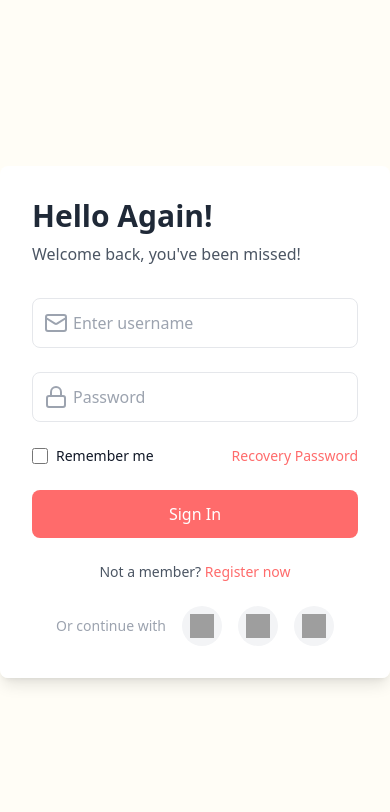
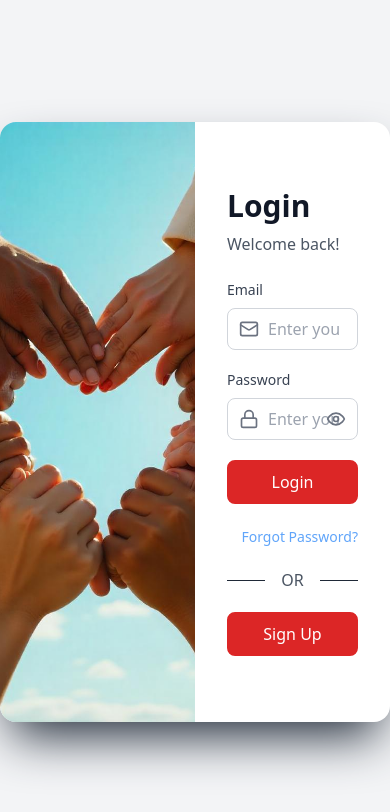
Before and after one commit to AugustoV2/Mini_Project_WebApp, a React (Vite) app: page /login in a window 390 px wide. Shown: the top 812 px of the page. Built offline with nearby package versions, Linux system fonts and the light colour scheme; grey boxes are pictures that could not be loaded.

Commit message:
some edits cheyydh

```diff
--- a/src/App.tsx
+++ b/src/App.tsx
@@ -1,12 +1,14 @@
 import { Routes, Route, Navigate } from 'react-router-dom';
-import Login from './pages/Login';
+import Signup from './pages/sign_up';
 import ForgotPassword from './pages/ForgotPassword';
 import Welcome from './pages/Welcome';
+import Login from './pages/login'
 
 function App() {
   return (
     <Routes>
-      <Route path="/login" element={<Login />} />
+       <Route path="/Login" element={<Login />} />
+      <Route path="/Signup" element={<Signup />} />
       <Route path="/forgot-password" element={<ForgotPassword />} />
       <Route path="/welcome" element={<Welcome />} />
       <Route path="/" element={<Navigate to="/login" replace />} />
--- a/src/pages/Login.tsx
+++ b/src/pages/Login.tsx
@@ -1,111 +1,104 @@
-import React, { useState } from "react";
-import { useNavigate, Link } from "react-router-dom";
-import { Mail, Lock } from "lucide-react";
+import React, { useState } from 'react';
+import { Eye, EyeOff, Mail, Lock } from 'lucide-react';
+import image from '../assests/heart_hands.png'; // Import local image
 
-function Login() {
-  const [email, setEmail] = useState("");
-  const [password, setPassword] = useState("");
-  const navigate = useNavigate();
-
-  const handleSubmit = (e: React.FormEvent) => {
-    e.preventDefault();
-    if (!email || !password) {
-      alert("Please fill in all fields");
-      return;
-    }
-    navigate("/dashboard");
-  };
+function App() {
+  const [showPassword, setShowPassword] = useState(false);
+  const [email, setEmail] = useState('');
+  const [password, setPassword] = useState('');
+  const imageLink = "https://i.ibb.co/7b2xD0t/freepik-the-style-is-candid-image-photography-with-natural-27776.png";
 
   return (
-    <div className="min-h-screen flex items-center justify-center bg-[#fffdf6]">
-      <div className="flex w-full max-w-4xl rounded-lg shadow-lg overflow-hidden">
-        {/* Left Section - Illustration */}
-        <div className="hidden lg:flex w-1/2 bg-[#ffefe3] items-center justify-center relative">
-          <img
-            src="https://i.ibb.co/HKcnZNx/IMG-20250125-WA0034.jpg"
-            alt="Illustration"
-            className="object-cover h-full w-full"
+    <div className="flex h-screen bg-gray-100 items-center justify-center">
+      <div className="flex w-[800px] h-[600px] bg-white rounded-2xl shadow-2xl shadow-gray-800 overflow-hidden">
+        {/* Left Side - Image with Link */}
+        <a href={imageLink} target="_blank" rel="noopener noreferrer" className="w-1/2 bg-cover bg-center" style={{ backgroundImage: `url(${image})` }}>
+          {/* Optional: You can add an overlay or any other content here if needed */}
+        </a>
+
+        {/* Right Side - Login Form */}
+        <div className="w-1/2 flex items-center justify-center px-8 py-8">
+          <div className="w-full space-y-6">
+            <div className="space-y-2">
+              <h1 className="text-3xl font-bold text-gray-900">Login</h1>
+              <p className="text-gray-600">Welcome back!</p>
+            </div>
+
+            <div className="space-y-5">
+              <div className="space-y-2">
+                <label htmlFor="email" className="block text-sm font-medium text-gray-700">
+                  Email
+                </label>
+                <div className="relative">
+                  <span className="absolute left-3 top-1/2 -translate-y-1/2 text-gray-500">
+                    <Mail size={20} />
+                  </span>
+                  <input
+                    type="email"
+                    id="email"
+                    value={email}
+                    onChange={(e) => setEmail(e.target.value)}
+                    className="w-full pl-10 pr-4 py-2 border border-gray-300 rounded-lg focus:ring-2 focus:ring-red-500 focus:border-transparent"
+                    placeholder="Enter your email"
                   />
                 </div>
-
-        {/* Right Section - Login Form */}
-        <div className="w-full lg:w-1/2 bg-white p-8 lg:p-12">
-          <h2 className="text-3xl font-bold text-gray-800">Hello Again!</h2>
-          <p className="text-gray-600 mt-2">Welcome back, you&apos;ve been missed!</p>
-
-          <form className="mt-8 space-y-6" onSubmit={handleSubmit}>
-            <div className="relative">
-              <Mail className="absolute left-3 top-1/2 transform -translate-y-1/2 text-gray-400" />
-              <input
-                id="email"
-                type="email"
-                required
-                value={email}
-                onChange={(e) => setEmail(e.target.value)}
-                placeholder="Enter username"
-                className="w-full px-10 py-3 border rounded-lg text-gray-900 placeholder-gray-400 focus:ring-2 focus:ring-[#ff6b6b] focus:outline-none"
-              />
               </div>
 
+              <div className="space-y-2">
+                <label htmlFor="password" className="block text-sm font-medium text-gray-700">
+                  Password
+                </label>
                 <div className="relative">
-              <Lock className="absolute left-3 top-1/2 transform -translate-y-1/2 text-gray-400" />
+                  <span className="absolute left-3 top-1/2 -translate-y-1/2 text-gray-500">
+                    <Lock size={20} />
+                  </span>
                   <input
+                    type={showPassword ? 'text' : 'password'}
                     id="password"
-                type="password"
-                required
                     value={password}
                     onChange={(e) => setPassword(e.target.value)}
-                placeholder="Password"
-                className="w-full px-10 py-3 border rounded-lg text-gray-900 placeholder-gray-400 focus:ring-2 focus:ring-[#ff6b6b] focus:outline-none"
+                    className="w-full pl-10 pr-4 py-2 border border-gray-300 rounded-lg focus:ring-2 focus:ring-red-500 focus:border-transparent"
+                    placeholder="Enter your password"
                   />
+                  <button
+                    type="button"
+                    onClick={() => setShowPassword(!showPassword)}
+                    className="absolute right-3 top-1/2 -translate-y-1/2 text-gray-500 hover:text-gray-700"
+                  >
+                    {showPassword ? <EyeOff size={20} /> : <Eye size={20} />}
+                  </button>
                 </div>
-
-            <div className="flex items-center justify-between">
-              <div className="flex items-center">
-                <input
-                  id="remember-me"
-                  name="remember-me"
-                  type="checkbox"
-                  className="h-4 w-4 text-[#ff6b6b] focus:ring-[#ff6b6b] border-gray-300 rounded"
-                />
-                <label htmlFor="remember-me" className="ml-2 text-sm text-gray-900">
-                  Remember me
-                </label>
-              </div>
-              <Link
-                to="/forgot-password"
-                className="text-sm font-medium text-[#ff6b6b] hover:text-[#e25555]"
-              >
-                Recovery Password
-              </Link>
               </div>
 
               <button
-              type="submit"
-              className="w-full py-3 bg-[#ff6b6b] text-white font-medium rounded-lg hover:bg-[#e25555] focus:outline-none"
+                className="w-full py-2 bg-red-600 text-white rounded-lg font-medium
+                           hover:bg-white hover:text-red-600 transition-colors duration-300
+                           border-2 border-red-600"
               >
-              Sign In
+                Login
               </button>
 
-            <p className="text-center text-sm text-gray-600 mt-4">
-              Not a member?{' '}
-              <Link to="/sign-up" className="font-medium text-[#ff6b6b] hover:text-[#e25555]">
-                Register now
-              </Link>
-            </p>
-          </form>
+              <div className="text-right">
+                <button className="text-blue-400 hover:text-blue-600 text-sm">
+                  Forgot Password?
+                </button>
+              </div>
 
-          <div className="mt-6 flex items-center justify-center space-x-4">
-            <span className="text-gray-400 text-sm">Or continue with</span>
-            <button className="p-2 bg-gray-100 rounded-full hover:bg-gray-200">
-              <img src="https://www.svgrepo.com/show/355037/google.svg" alt="Google" className="h-6 w-6" />
+              {/* OR Line with Sign Up Button */}
+              <div className="flex items-center my-4">
+                <div className="flex-grow border-t border-gray-800"></div>
+                <span className="mx-4 text-gray-600">OR</span>
+                <div className="flex-grow border-t border-gray-800"></div>
+              </div>
+
+              <button
+                className="w-full py-2 bg-red-600 text-white rounded-lg font-medium
+                           hover:bg-white hover:text-red-600 transition-colors duration-300
+                           border-2 border-red-600"
+              >
+                Sign Up
               </button>
-            <button className="p-2 bg-gray-100 rounded-full hover:bg-gray-200">
-              <img src="https://www.svgrepo.com/show/511330/apple-173.svg" alt="Apple" className="h-6 w-6" />
-            </button>
-            <button className="p-2 bg-gray-100 rounded-full hover:bg-gray-200">
-              <img src="https://www.svgrepo.com/show/157810/facebook.svg" alt="Facebook" className="h-6 w-6" />
-            </button>
+            </div>
           </div>
         </div>
       </div>
@@ -113,4 +106,4 @@ function Login() {
   );
 }
 
-export default Login;
+export default App;
--- /dev/null
+++ b/src/pages/sign_up.tsx
@@ -0,0 +1,142 @@
+import React, { useState } from 'react';
+import { Eye, EyeOff, Mail, Lock } from 'lucide-react';
+
+function App() {
+  const [showPassword, setShowPassword] = useState(false);
+  const [showConfirmPassword, setShowConfirmPassword] = useState(false);
+  const [formData, setFormData] = useState({
+    role: '',
+    email: '',
+    password: '',
+    confirmPassword: ''
+  });
+
+  const handleInputChange = (e: React.ChangeEvent<HTMLInputElement | HTMLSelectElement>) => {
+    const { name, value } = e.target;
+    setFormData((prev) => ({
+      ...prev,
+      [name]: value
+    }));
+  };
+
+  const handleSubmit = (e: React.FormEvent) => {
+    e.preventDefault();
+  };
+
+  return (
+    <div className="min-h-screen bg-gray-100 flex items-center justify-center p-4">
+      <div className="w-[800px] h-[600px] bg-white rounded-2xl shadow-[10px_10px_20px_rgba(0,0,0,0.25)] flex overflow-hidden">
+        <div className="w-1/2 relative hidden md:block">
+          <img
+            src="https://i.ibb.co/MGbMCWW/freepik-the-style-is-candid-image-photography-with-natural-81739.jpg"
+            alt="Unity and hope"
+            className="absolute inset-0 w-full h-full object-cover"
+          />
+        </div>
+
+        <div className="w-full md:w-1/2 p-8 flex flex-col justify-center">
+          <div className="text-center mb-4">
+            <h1 className="text-3xl font-bold text-gray-800">Sign Up</h1>
+          </div>
+
+          <form onSubmit={handleSubmit} className="space-y-4">
+            <div>
+              <label htmlFor="role" className="block text-sm font-medium text-gray-700 mb-1">
+                Sign Up as..
+              </label>
+              <select
+                id="role"
+                name="role"
+                value={formData.role}
+                onChange={handleInputChange}
+                className="w-full px-4 py-2 border border-gray-300 rounded-lg focus:ring-2 focus:ring-red-500 focus:border-transparent outline-none transition"
+                required
+              >
+                <option value="" disabled>---</option>
+                <option value="Donor">Donor</option>
+                <option value="Organisation">Organisation</option>
+              </select>
+            </div>
+
+            <div className="relative">
+              <label htmlFor="email" className="block text-sm font-medium text-gray-700 mb-1">
+                Email Address
+              </label>
+              <div className="relative">
+                <Mail className="absolute left-3 top-1/2 -translate-y-1/2 text-gray-500" size={20} />
+                <input
+                  type="email"
+                  id="email"
+                  name="email"
+                  value={formData.email}
+                  onChange={handleInputChange}
+                  className="w-full pl-10 pr-4 py-2 border border-gray-300 rounded-lg focus:ring-2 focus:ring-red-500 focus:border-transparent outline-none transition"
+                  required
+                />
+              </div>
+            </div>
+
+            <div className="relative">
+              <label htmlFor="password" className="block text-sm font-medium text-gray-700 mb-1">
+                Password
+              </label>
+              <div className="relative">
+                <Lock className="absolute left-3 top-1/2 -translate-y-1/2 text-gray-500" size={20} />
+                <input
+                  type={showPassword ? "text" : "password"}
+                  id="password"
+                  name="password"
+                  value={formData.password}
+                  onChange={handleInputChange}
+                  className="w-full pl-10 pr-10 py-2 border border-gray-300 rounded-lg focus:ring-2 focus:ring-red-500 focus:border-transparent outline-none transition"
+                  required
+                />
+                <button
+                  type="button"
+                  onClick={() => setShowPassword(!showPassword)}
+                  className="absolute right-3 top-1/2 -translate-y-1/2 text-gray-500 hover:text-gray-700"
+                >
+                  {showPassword ? <EyeOff size={20} /> : <Eye size={20} />}
+                </button>
+              </div>
+            </div>
+
+            <div className="relative">
+              <label htmlFor="confirmPassword" className="block text-sm font-medium text-gray-700 mb-1">
+                Confirm Password
+              </label>
+              <div className="relative">
+                <Lock className="absolute left-3 top-1/2 -translate-y-1/2 text-gray-500" size={20} />
+                <input
+                  type={showConfirmPassword ? "text" : "password"}
+                  id="confirmPassword"
+                  name="confirmPassword"
+                  value={formData.confirmPassword}
+                  onChange={handleInputChange}
+                  className="w-full pl-10 pr-10 py-2 border border-gray-300 rounded-lg focus:ring-2 focus:ring-red-500 focus:border-transparent outline-none transition"
+                  required
+                />
+                <button
+                  type="button"
+                  onClick={() => setShowConfirmPassword(!showConfirmPassword)}
+                  className="absolute right-3 top-1/2 -translate-y-1/2 text-gray-500 hover:text-gray-700"
+                >
+                  {showConfirmPassword ? <EyeOff size={20} /> : <Eye size={20} />}
+                </button>
+              </div>
+            </div>
+
+            <button
+              type="submit"
+              className="w-full bg-red-600 text-white py-3 rounded-lg font-semibold hover:bg-white hover:text-red-600 border-2 border-red-600 shadow-lg transition-all duration-300 ease-in-out"
+            >
+              Sign Up
+            </button>
+          </form>
+        </div>
+      </div>
+    </div>
+  );
+}
+
+export default App;
```
Also changed, not shown: src/assests/heart_hands.png (added). Lines whose indentation alone changed are shown as unchanged.
